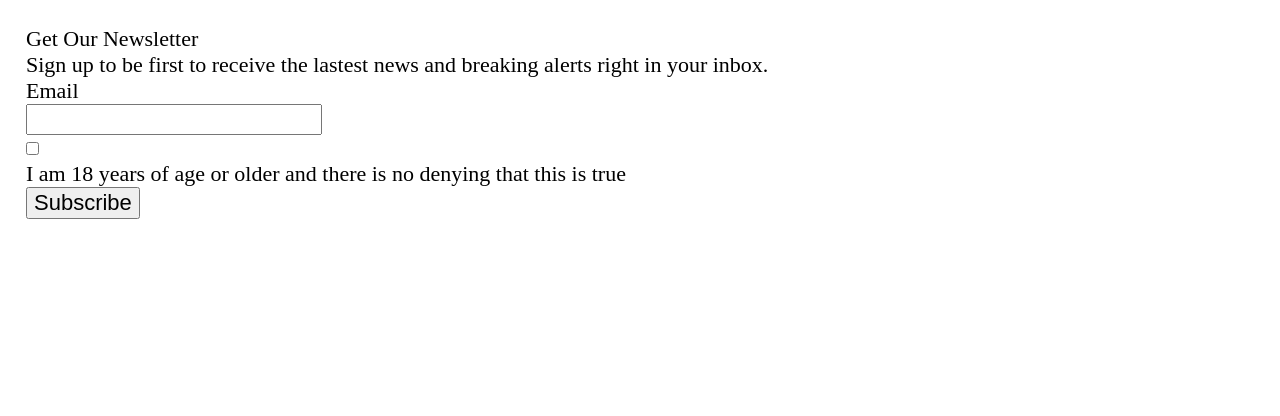
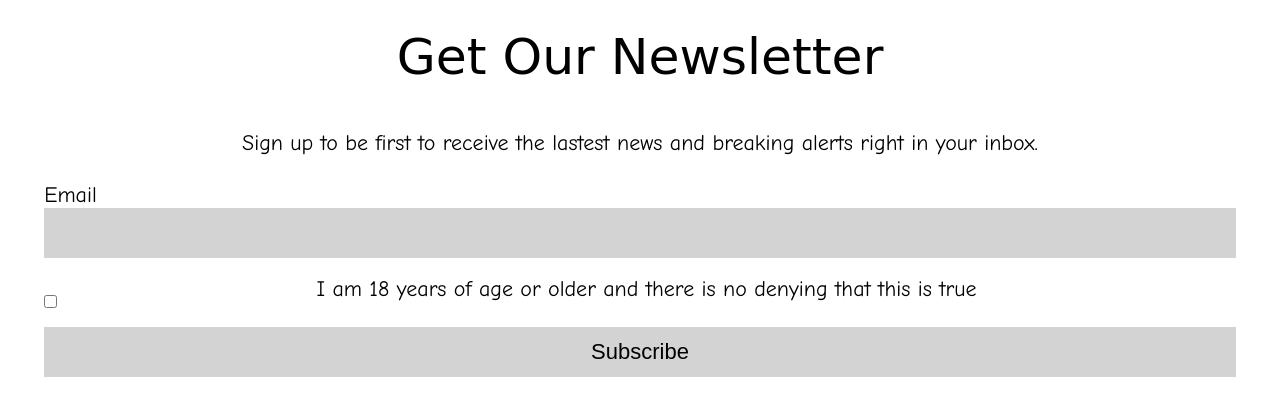
Before and after one commit to DianaLeee/itmd-362-lab4, a plain HTML site: page index.html in a window 1280 px wide. Drawn offline with nearby package versions, Linux system fonts and the light colour scheme; a web font is replaced by a local one.

Commit message:
Changed screen.css

```diff
--- a/css/screen.css
+++ b/css/screen.css
@@ -192,6 +192,7 @@ img, audio, video {
 */
 
 html {
+  font-family: 'Comic Sans MS', 'Comic Sans', cursive;
   font-size: 1.375em; /* 22px */
   line-height: 1.182em; /* 26px / ~ 120% */
   padding: 1.182em; /* 26px / ~ 120% */
@@ -202,8 +203,56 @@ label {
   display: block;
 }
 
+body {
+  text-align: center;
+}
+
 /* ===== LAYOUT STYLES ====== */
+h1 {
+  font-family: 'Modak', cursive;
+  font-size: 2.292em;
+}
 
+h1, p {
+  padding-bottom: 1.182em;
+}
+
+
+input {
+  width: 100%;
+  height: 2.292em;
+  box-sizing: border-box;
+  background-color: lightgrey;
+  border: 0;
+}
+
+label[for=email] {
+  text-align: left;
+}
+
+label[for=age-verification] {
+  text-align: left;
+}
+
+input[type=email] {
+  padding: 0.825em;
+}
+
+li {
+  padding-bottom: 0.825em;
+}
+
+input[type="checkbox"] {
+  width: inherit;
+  float: left;
+}
+
+input[type="checkbox"] + label {
+  display: inline;
+}
 /* ===== MODULAR STYLES ===== */
+form {
+  padding: 0.825em;
+}
 
 /* ===== STATE STYLES ======= */
--- a/index.html
+++ b/index.html
@@ -5,6 +5,7 @@
   <meta charset="utf-8" />
   <meta name="viewport" content="width=device-width,initial-scale=1.0,shrink-to-fit=no" />
   <link rel="stylesheet" media="screen" href="css/screen.css" />
+  <link href="https://fonts.googleapis.com/css?family=Modak" rel="stylesheet">
 </head>
 <body>
 <main id="content">
```
